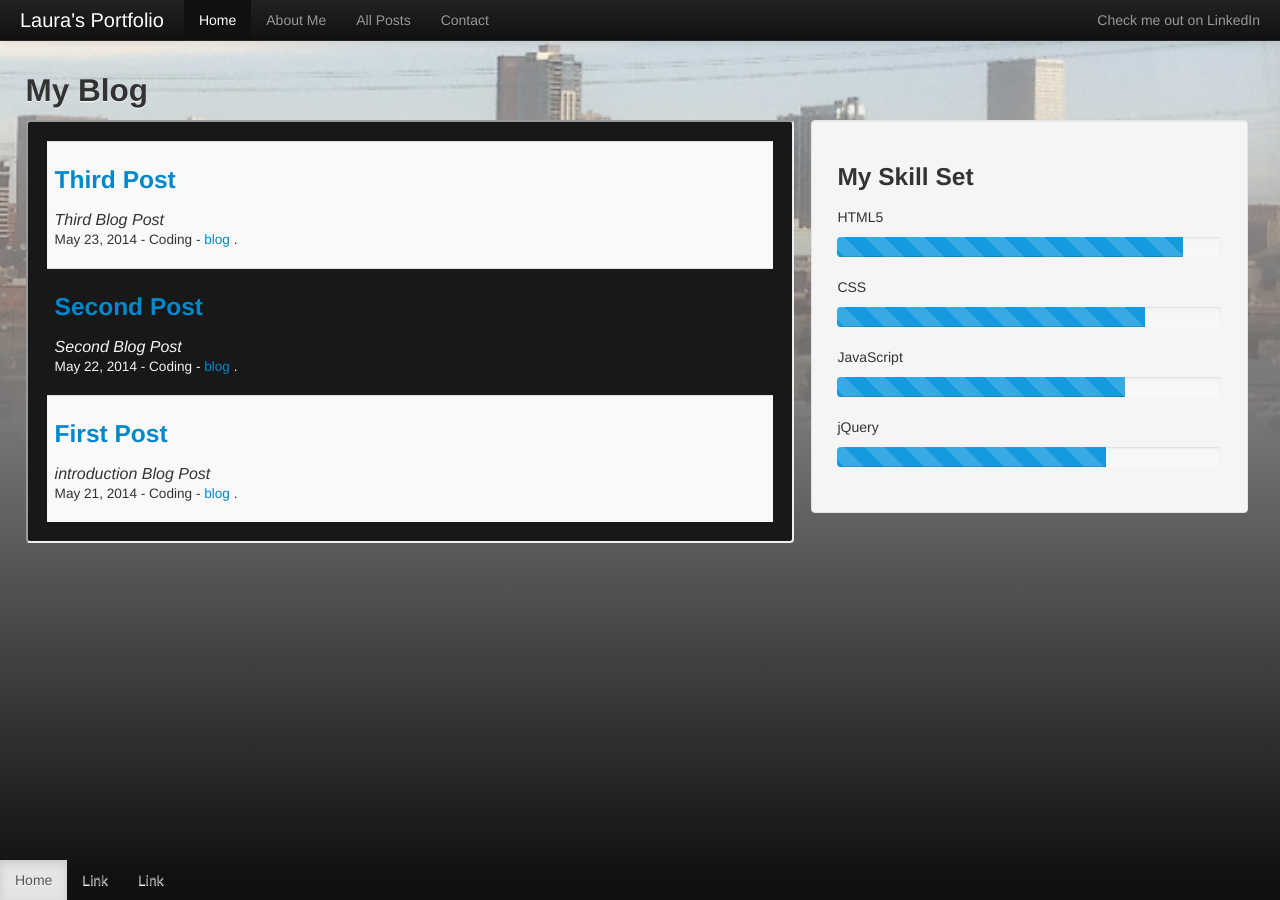
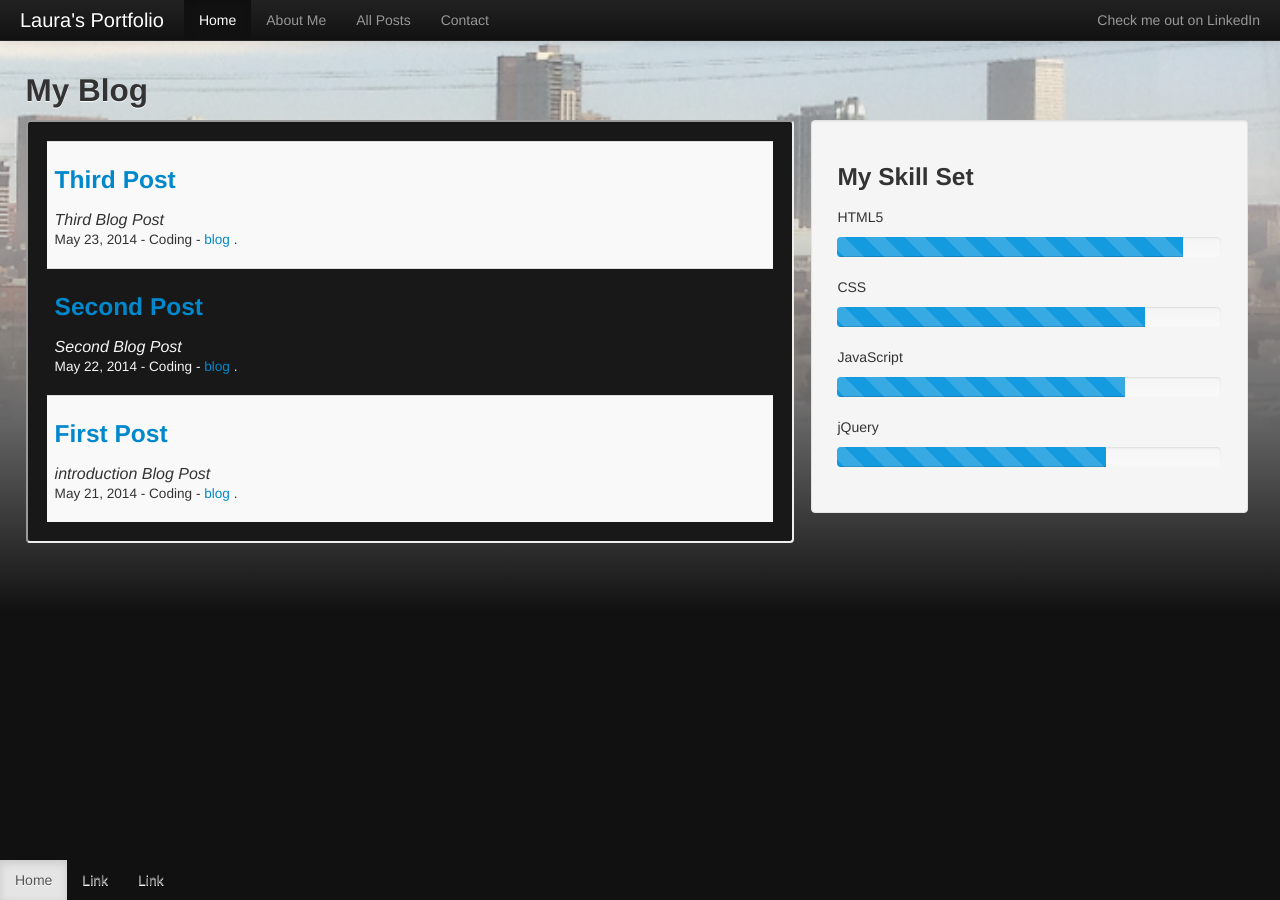
Before and after one commit to LauraR6561/Laurar6561.github.io, a Jekyll site: the page built from index.html, in a window 1280 px wide. Built offline with Jekyll 4.4.1, drawn with Linux system fonts in a browser that asks for light colours; Markdown is read by kramdown in place of the engine named in the settings.

Commit message:
css change

```diff
--- a/css/template.css
+++ b/css/template.css
@@ -6,13 +6,14 @@ html{
 }
 body{
     padding:0px;
-background: -moz-linear-gradient(top,  rgba(0,0,0,0) 0%, rgba(186,187,190,0.26) 13%, rgba(112,112,114,1) 50%, rgba(17,17,17,1) 97%); /* FF3.6+ */
-background: -webkit-gradient(linear, left top, left bottom, color-stop(0%,rgba(0,0,0,0)), color-stop(13%,rgba(186,187,190,0.26)), color-stop(50%,rgba(112,112,114,1)), color-stop(97%,rgba(17,17,17,1))); /* Chrome,Safari4+ */
-background: -webkit-linear-gradient(top,  rgba(0,0,0,0) 0%,rgba(186,187,190,0.26) 13%,rgba(112,112,114,1) 50%,rgba(17,17,17,1) 97%); /* Chrome10+,Safari5.1+ */
-background: -o-linear-gradient(top,  rgba(0,0,0,0) 0%,rgba(186,187,190,0.26) 13%,rgba(112,112,114,1) 50%,rgba(17,17,17,1) 97%); /* Opera 11.10+ */
-background: -ms-linear-gradient(top,  rgba(0,0,0,0) 0%,rgba(186,187,190,0.26) 13%,rgba(112,112,114,1) 50%,rgba(17,17,17,1) 97%); /* IE10+ */
-background: linear-gradient(to bottom,  rgba(0,0,0,0) 0%,rgba(186,187,190,0.26) 13%,rgba(112,112,114,1) 50%,rgba(17,17,17,1) 97%); /* W3C */
+background: -moz-linear-gradient(top,  rgba(0,0,0,0) 0%, rgba(186,187,190,0.52) 25%, rgba(96,96,97,1) 48%, rgba(17,17,17,1) 68%, rgba(17,17,17,1) 85%); /* FF3.6+ */
+background: -webkit-gradient(linear, left top, left bottom, color-stop(0%,rgba(0,0,0,0)), color-stop(25%,rgba(186,187,190,0.52)), color-stop(48%,rgba(96,96,97,1)), color-stop(68%,rgba(17,17,17,1)), color-stop(85%,rgba(17,17,17,1))); /* Chrome,Safari4+ */
+background: -webkit-linear-gradient(top,  rgba(0,0,0,0) 0%,rgba(186,187,190,0.52) 25%,rgba(96,96,97,1) 48%,rgba(17,17,17,1) 68%,rgba(17,17,17,1) 85%); /* Chrome10+,Safari5.1+ */
+background: -o-linear-gradient(top,  rgba(0,0,0,0) 0%,rgba(186,187,190,0.52) 25%,rgba(96,96,97,1) 48%,rgba(17,17,17,1) 68%,rgba(17,17,17,1) 85%); /* Opera 11.10+ */
+background: -ms-linear-gradient(top,  rgba(0,0,0,0) 0%,rgba(186,187,190,0.52) 25%,rgba(96,96,97,1) 48%,rgba(17,17,17,1) 68%,rgba(17,17,17,1) 85%); /* IE10+ */
+background: linear-gradient(to bottom,  rgba(0,0,0,0) 0%,rgba(186,187,190,0.52) 25%,rgba(96,96,97,1) 48%,rgba(17,17,17,1) 68%,rgba(17,17,17,1) 85%); /* W3C */
 filter: progid:DXImageTransform.Microsoft.gradient( startColorstr='#00000000', endColorstr='#111111',GradientType=0 ); /* IE6-9 */
+
 
 
 }
@@ -80,13 +81,14 @@ filter: progid:DXImageTransform.Microsoft.gradient( startColorstr='#00000000', e
     }
 
     body{
-        background: -moz-linear-gradient(top,  rgba(0,0,0,0) 0%, rgba(186,187,190,0.4) 6%, rgba(161,162,165,1) 15%, rgba(17,17,17,1) 68%, rgba(17,17,17,1) 85%); /* FF3.6+ */
-background: -webkit-gradient(linear, left top, left bottom, color-stop(0%,rgba(0,0,0,0)), color-stop(6%,rgba(186,187,190,0.4)), color-stop(15%,rgba(161,162,165,1)), color-stop(68%,rgba(17,17,17,1)), color-stop(85%,rgba(17,17,17,1))); /* Chrome,Safari4+ */
-background: -webkit-linear-gradient(top,  rgba(0,0,0,0) 0%,rgba(186,187,190,0.4) 6%,rgba(161,162,165,1) 15%,rgba(17,17,17,1) 68%,rgba(17,17,17,1) 85%); /* Chrome10+,Safari5.1+ */
-background: -o-linear-gradient(top,  rgba(0,0,0,0) 0%,rgba(186,187,190,0.4) 6%,rgba(161,162,165,1) 15%,rgba(17,17,17,1) 68%,rgba(17,17,17,1) 85%); /* Opera 11.10+ */
-background: -ms-linear-gradient(top,  rgba(0,0,0,0) 0%,rgba(186,187,190,0.4) 6%,rgba(161,162,165,1) 15%,rgba(17,17,17,1) 68%,rgba(17,17,17,1) 85%); /* IE10+ */
-background: linear-gradient(to bottom,  rgba(0,0,0,0) 0%,rgba(186,187,190,0.4) 6%,rgba(161,162,165,1) 15%,rgba(17,17,17,1) 68%,rgba(17,17,17,1) 85%); /* W3C */
+        background: -moz-linear-gradient(top,  rgba(0,0,0,0) 0%, rgba(186,187,190,0.61) 14%, rgba(158,159,161,1) 23%, rgba(17,17,17,1) 68%, rgba(17,17,17,1) 85%); /* FF3.6+ */
+background: -webkit-gradient(linear, left top, left bottom, color-stop(0%,rgba(0,0,0,0)), color-stop(14%,rgba(186,187,190,0.61)), color-stop(23%,rgba(158,159,161,1)), color-stop(68%,rgba(17,17,17,1)), color-stop(85%,rgba(17,17,17,1))); /* Chrome,Safari4+ */
+background: -webkit-linear-gradient(top,  rgba(0,0,0,0) 0%,rgba(186,187,190,0.61) 14%,rgba(158,159,161,1) 23%,rgba(17,17,17,1) 68%,rgba(17,17,17,1) 85%); /* Chrome10+,Safari5.1+ */
+background: -o-linear-gradient(top,  rgba(0,0,0,0) 0%,rgba(186,187,190,0.61) 14%,rgba(158,159,161,1) 23%,rgba(17,17,17,1) 68%,rgba(17,17,17,1) 85%); /* Opera 11.10+ */
+background: -ms-linear-gradient(top,  rgba(0,0,0,0) 0%,rgba(186,187,190,0.61) 14%,rgba(158,159,161,1) 23%,rgba(17,17,17,1) 68%,rgba(17,17,17,1) 85%); /* IE10+ */
+background: linear-gradient(to bottom,  rgba(0,0,0,0) 0%,rgba(186,187,190,0.61) 14%,rgba(158,159,161,1) 23%,rgba(17,17,17,1) 68%,rgba(17,17,17,1) 85%); /* W3C */
 filter: progid:DXImageTransform.Microsoft.gradient( startColorstr='#00000000', endColorstr='#111111',GradientType=0 ); /* IE6-9 */
+
 
     }
     #content > .table{
```
